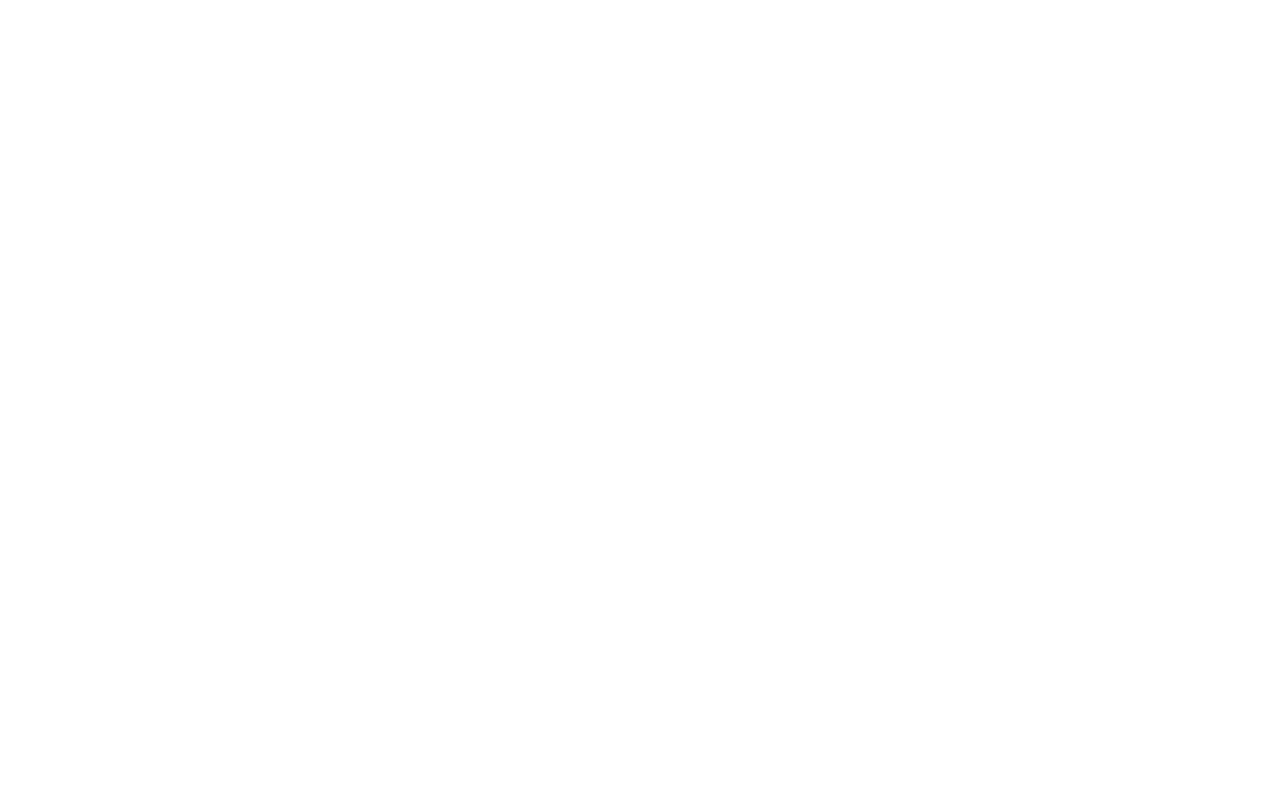
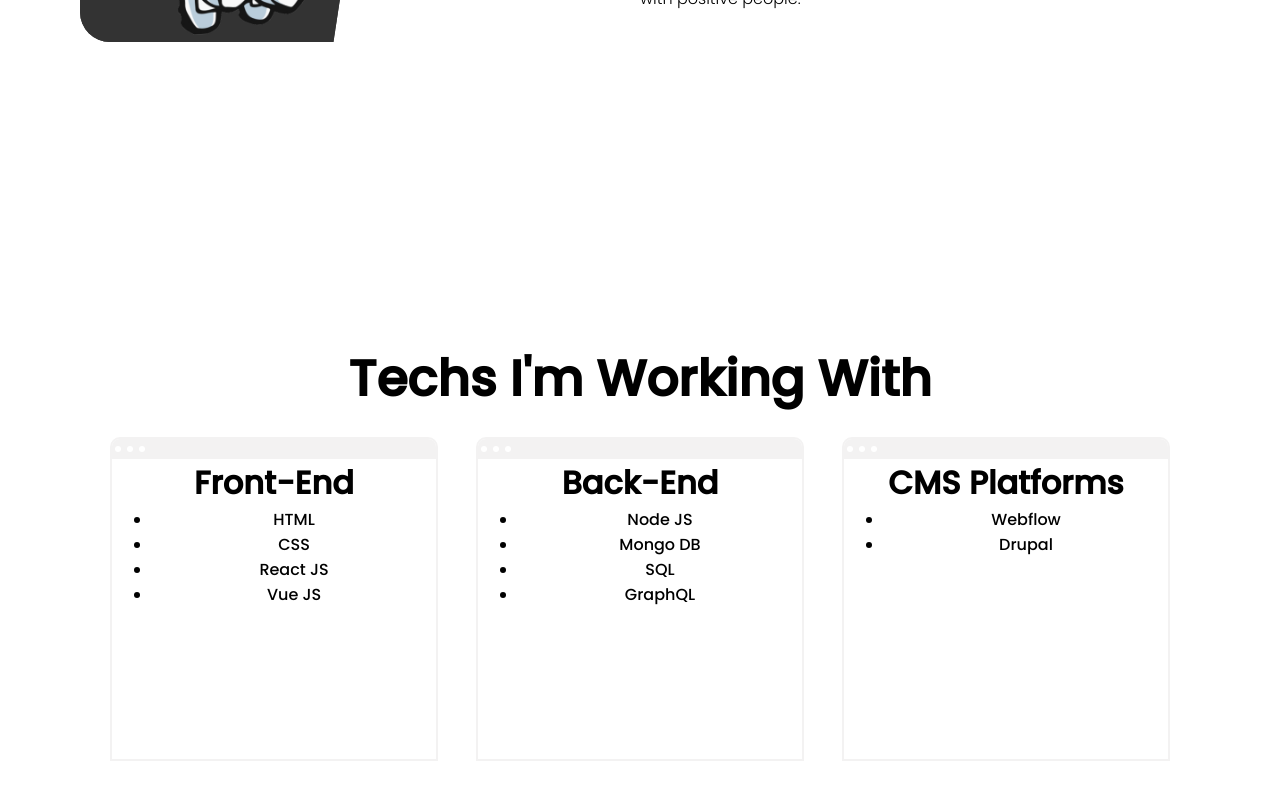
Before and after one commit to duckhang2210/react-portfolio, a React (Create React App) app: page / in a window 1280 px wide. Shown: the part 1308-2108 px from the top of the page. Before the commit the page ends 800 px from the top, so only its background shows below. Built offline with nearby package versions, Linux system fonts and the light colour scheme.

Commit message:
add techs

```diff
--- a/src/App.js
+++ b/src/App.js
@@ -1,9 +1,13 @@
 import Intro from './components/intro/Intro.component';
+import About from './components/about/About.component';
+import { ProductList } from './components/productList/ProductList';
 
 function App() {
 	return (
 		<div className='App'>
 			<Intro />
+			<About />
+			<ProductList />
 		</div>
 	);
 }
--- /dev/null
+++ b/src/components/product/Product.jsx
@@ -0,0 +1,22 @@
+
+import "./product.css";
+
+const Product = ({category, tech}) => {
+  return (
+    <div className="p">
+      <div className="p-browser">
+        <div className="p-circle"></div>
+        <div className="p-circle"></div>
+        <div className="p-circle"></div>
+      </div>
+      <div>
+        <h1>{category}</h1>
+        <ul>
+            {tech.map(item => (<li>{item}</li>))}
+        </ul>
+      </div>
+    </div>
+  );
+};
+
+export default Product;
--- /dev/null
+++ b/src/components/product/product.css
@@ -0,0 +1,41 @@
+.p {
+  width: 30%;
+  height: 40vh;
+  margin: 20px 10px;
+  border: 2px solid rgb(243, 242, 242);
+  border-radius: 10px 10px 0px 0px;
+  overflow: hidden;
+}
+
+.p-browser {
+  height: 20px;
+  background-color: rgb(243, 242, 242);
+  display: flex;
+  align-items: center;
+  position: sticky;
+  z-index: 2;
+}
+
+.p-circle {
+  width: 6px;
+  height: 6px;
+  border-radius: 50%;
+  margin: 3px;
+  background-color: white;
+}
+
+.p-img {
+  width: 100%;
+  transition: all 10s ease;
+}
+
+.p:hover .p-img {
+  transform: translateY(-100%);
+}
+
+@media screen and (max-width: 480px) {
+  .p {
+    width: 40%;
+    height: 20vh;
+  }
+}
--- /dev/null
+++ b/src/components/productList/ProductList.css
@@ -0,0 +1,41 @@
+.pl {
+  padding: 50px 100px;
+  display: flex;
+  flex-direction: column;
+  align-items: center;
+  text-align: center;
+}
+
+.pl-texts {
+  width: 65%;
+}
+
+.pl-title {
+  font-size: 50px;
+  font-weight: 600;
+}
+
+.pl-desc {
+  margin: 20px 0px;
+}
+
+.pl-list {
+  width: 100%;
+  display: flex;
+  flex-wrap: wrap;
+  justify-content: space-between;
+}
+
+@media screen and (max-width: 480px) {
+  .pl {
+    padding: 10px;
+  }
+
+  .pl-texts {
+    width: 100%;
+  }
+
+  .pl-desc {
+    display: none;
+  }
+}
--- /dev/null
+++ b/src/components/productList/ProductList.jsx
@@ -0,0 +1,19 @@
+import './ProductList.css'
+import Product from '../product/Product'
+import { products } from "../../data";
+
+export const ProductList = () => {
+    return (
+        <div className='pl'>
+            <div className="pl-texts">
+                <h1 className="pl-title">Techs I'm Working With</h1>
+            </div>
+            <div className="pl-list">
+                {products.map((item) => (
+          <Product key={item.id} category={item.category} tech={item.tech} />
+        ))}
+      </div>
+        </div>
+
+    )
+}
--- /dev/null
+++ b/src/data.js
@@ -0,0 +1,17 @@
+export const products = [
+	{
+		id: 1,
+		category: 'Front-End',
+		tech: ['HTML', 'CSS', 'React JS', 'Vue JS']
+	},
+	{
+		id: 2,
+		category: 'Back-End',
+		tech: ['Node JS', 'Mongo DB', 'SQL', 'GraphQL']
+	},
+	{
+		id: 3,
+		category: 'CMS Platforms',
+		tech: ['Webflow', 'Drupal']
+	}
+];
```
Also changed, not shown: src/img/astro.png (added), src/img/galaxy.png (added).
